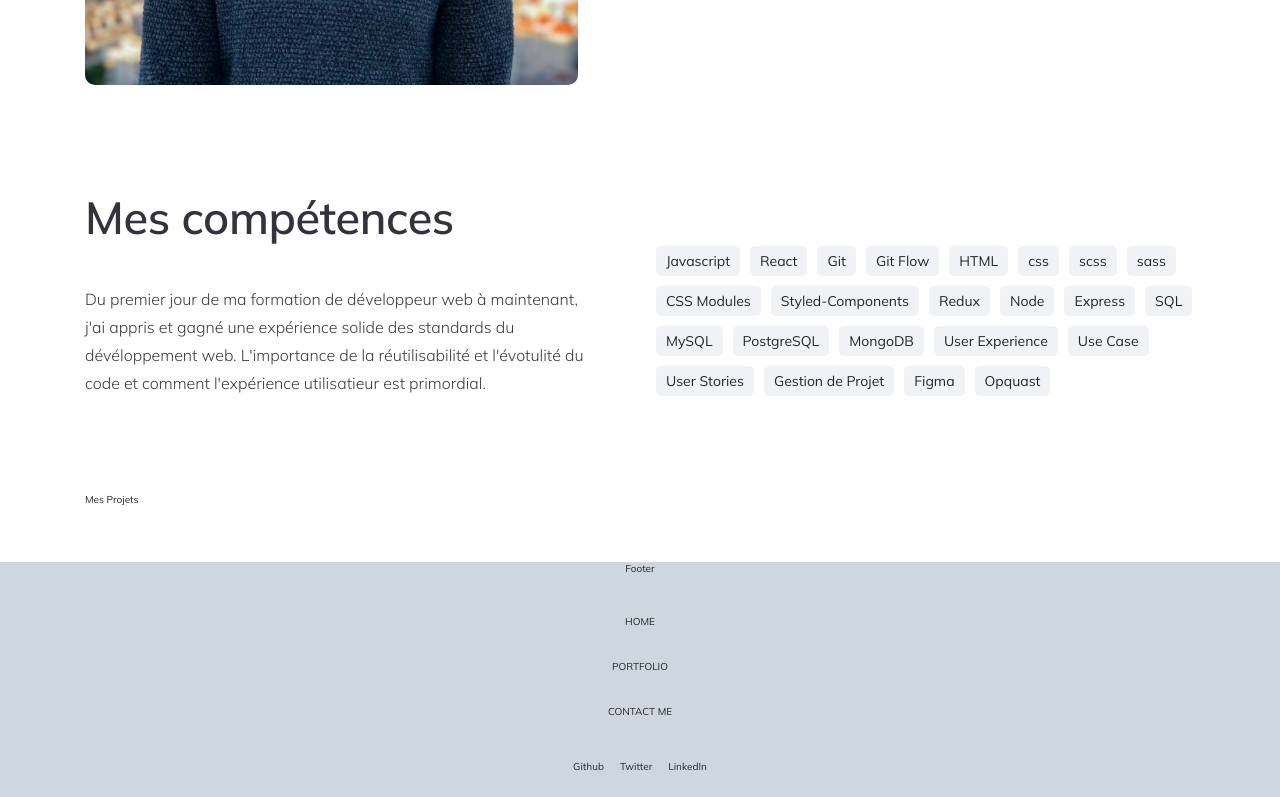
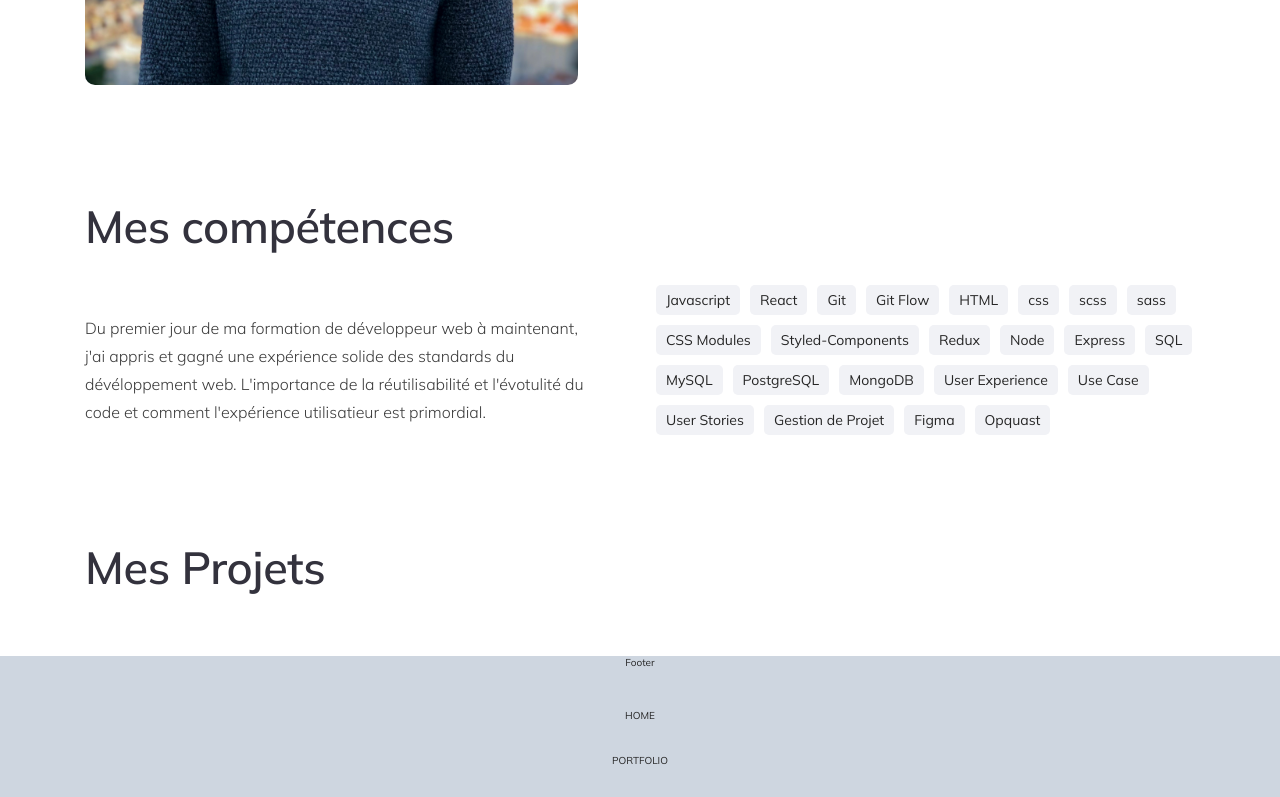
Before and after one commit to Alexandre-st/Portfolio, a React (Vite) app: page / in a window 1280 px wide. Shown: the part 576-1373 px from the top of the page. Built offline with nearby package versions, Linux system fonts and the light colour scheme.

Commit message:
Add a refacto for the styles

```diff
--- a/src/pages/Homepage.jsx
+++ b/src/pages/Homepage.jsx
@@ -63,7 +63,7 @@ const Homepage = () => {
         </div>
       </section>
       <section className="work">
-        <h3>Mes Projets</h3>
+        <h3 className="work-title big-title">Mes Projets</h3>
       </section>
     </main>
   );
--- a/src/styles/base/_mixins.scss
+++ b/src/styles/base/_mixins.scss
@@ -60,3 +60,23 @@
     font-style: italic;
   }
 }
+
+@mixin section-margin {
+  margin-top: 8rem;
+
+  @include mq(laptop) {
+    margin-top: 10rem;
+  }
+}
+
+@mixin content-margin {
+  margin-bottom: 3.2rem;
+
+  @include mq(laptop) {
+    margin-bottom: 3.5rem;
+  }
+
+  @include mq(desktop) {
+    margin-bottom: 5.5rem;
+  }
+}
--- a/src/styles/pages/_homepage.scss
+++ b/src/styles/pages/_homepage.scss
@@ -24,17 +24,9 @@
 
     &-title {
       @include big-title;
-      margin-bottom: 3.2rem;
+      @include content-margin;
       display: flex;
       flex-direction: column;
-
-      @include mq(laptop) {
-        margin-bottom: 3.5rem;
-      }
-
-      @include mq(desktop) {
-        margin-bottom: 5.5rem;
-      }
 
       &-span {
         font-weight: 600;
@@ -49,16 +41,12 @@
 
 // Skills Part
 .skills {
-  margin-top: 8rem;
+  @include section-margin;
 
   @include mq(tablet) {
     display: flex;
     align-items: center;
     gap: 7rem;
-  }
-
-  @include mq(laptop) {
-    margin-top: 10rem;
   }
 
   &-text {
@@ -71,7 +59,7 @@
     }
 
     &-title {
-      margin-bottom: 3.5rem;
+      @include content-margin;
     }
   }
 
@@ -79,7 +67,7 @@
     margin-top: 3.2rem;
 
     @include mq(laptop) {
-      margin-top: 6rem;
+      margin-top: 10rem;
     }
 
     &-list {
@@ -103,6 +91,11 @@
   }
 }
 
+// Projects part
 .work {
-  margin-top: 9.6rem;
+  @include section-margin;
+
+  &-title {
+    @include content-margin;
+  }
 }
```
